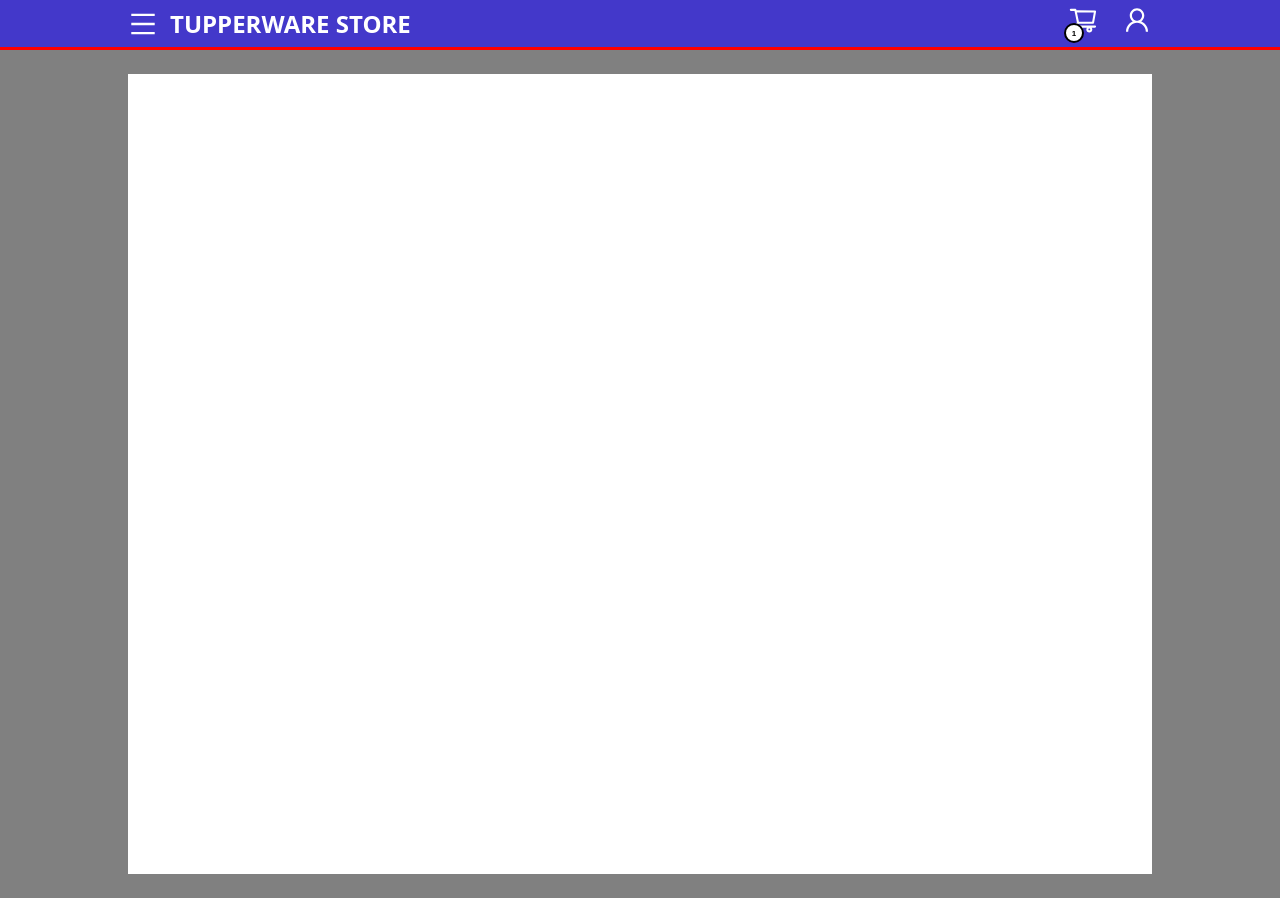
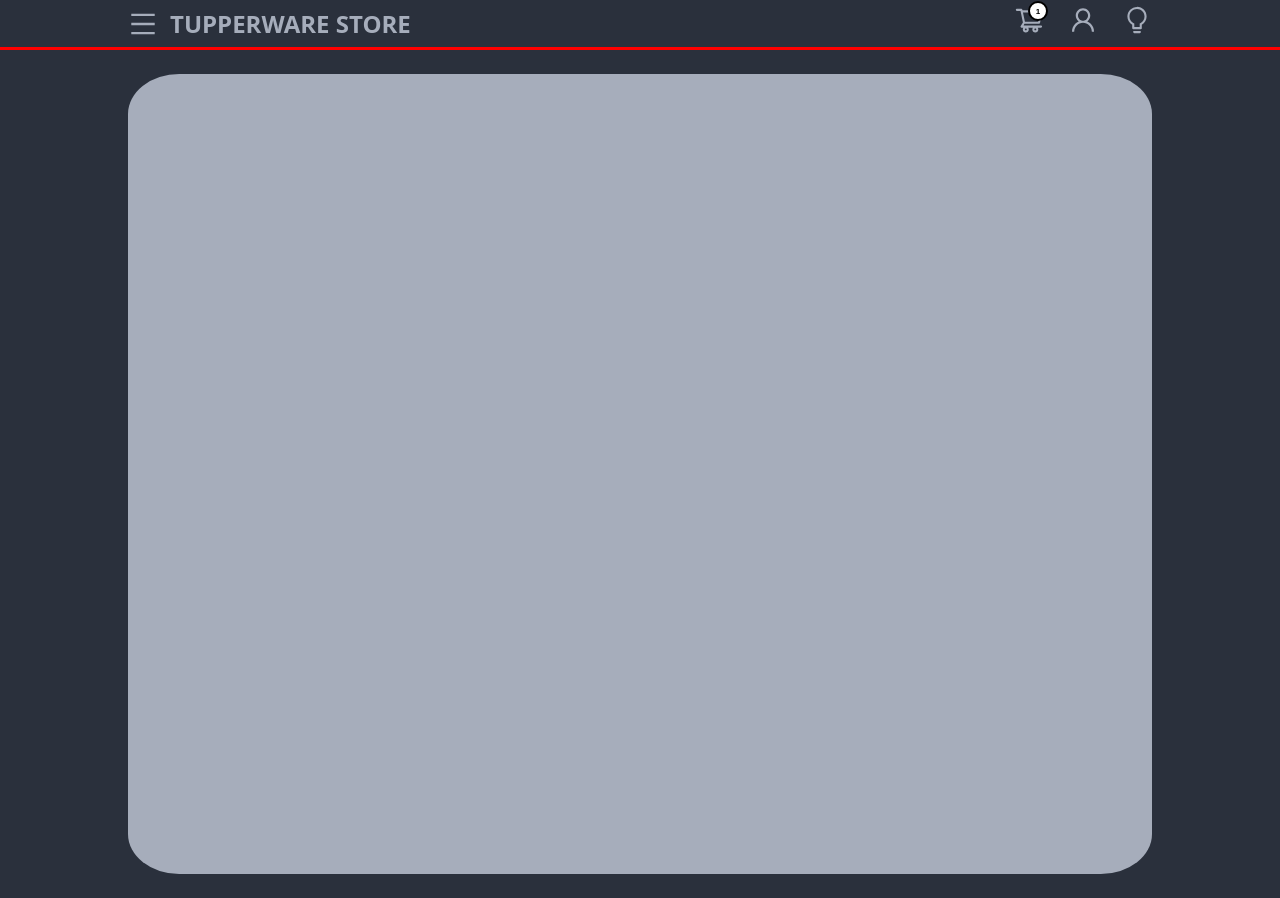
Before and after one commit to dadajonovich/store-template-dead, a React (Create React App) app: page / in a window 1280 px wide. Built offline with nearby package versions, Linux system fonts and the light colour scheme.

Commit message:
dark mode

```diff
--- a/src/App.js
+++ b/src/App.js
@@ -1,13 +1,22 @@
+import { useEffect, useState } from 'react';
 import Header from './components/header/Header';
 
 function App() {
+  const [theme, setTheme] = useState(
+    JSON.parse(localStorage.getItem('themes')) || 'dark'
+  );
+
+  useEffect(
+    () => localStorage.setItem('themes', JSON.stringify(theme)),
+    [theme]
+  );
   return (
-    <>
-      <Header />
+    <div data-theme={theme}>
+      <Header theme={theme} setTheme={setTheme} />
       <main>
         <div className='container'></div>
       </main>
-    </>
+    </div>
   );
 }
 
--- a/src/components/header/Header.jsx
+++ b/src/components/header/Header.jsx
@@ -6,10 +6,11 @@ import {
   AiOutlineUser,
   AiFillHome,
   AiOutlineInfoCircle,
+  AiOutlineBulb,
 } from 'react-icons/ai';
-import NavBar from './NavBar';
+import Navbar from './Navbar';
 
-function Header() {
+function Header({ theme, setTheme }) {
   const items = [
     { value: 'Home', href: '/#', icon: AiFillHome },
     { value: 'About', href: '/#', icon: AiOutlineInfoCircle },
@@ -38,10 +39,15 @@ function Header() {
             <button>
               <AiOutlineUser />
             </button>
+            <button
+              onClick={() => setTheme(theme === 'light' ? 'dark' : 'light')}
+            >
+              <AiOutlineBulb />
+            </button>
           </div>
         </div>
       </header>
-      {<NavBar active={menuSwitch} setActive={setMenuSwitch} items={items} />}
+      {<Navbar active={menuSwitch} setActive={setMenuSwitch} items={items} />}
     </>
   );
 }
--- a/src/scss/abstracts/_variables.scss
+++ b/src/scss/abstracts/_variables.scss
@@ -0,0 +1,17 @@
+:root {
+  --primary-color-light: rgb(255 255 255);
+  --secondary-color-light: rgb(0, 0, 0);
+
+  --primary-color-dark: rgb(42 48 60);
+  --secondary-color-dark: rgb(166 173 187);
+}
+
+[data-theme='light'] {
+  --primary-color: var(--primary-color-light);
+  --secondary-color: var(--secondary-color-light);
+}
+
+[data-theme='dark'] {
+  --primary-color: var(--primary-color-dark);
+  --secondary-color: var(--secondary-color-dark);
+}
--- a/src/scss/blocks/_header.scss
+++ b/src/scss/blocks/_header.scss
@@ -5,12 +5,11 @@
   padding: toRem(5);
 
   border-bottom: solid red;
-  background-color: rgb(67 56 202);
-
+  background-color: var(--primary-color);
   & button {
     cursor: pointer;
 
-    color: #fff;
+    color: var(--secondary-color);
     border: none;
     background-color: transparent;
 
@@ -31,6 +30,7 @@
   &__menu {
     display: flex;
     align-items: center;
+    justify-content: center;
 
     gap: toRem(12);
   }
@@ -42,7 +42,7 @@
   &__title {
     text-transform: uppercase;
 
-    color: #fff;
+    color: var(--secondary-color);
 
     font-size: toRem(24);
     font-weight: 700;
@@ -61,8 +61,8 @@
 
   &__counter {
     position: absolute;
-    top: toRem(18);
-    left: toRem(-4);
+    top: toRem(-4);
+    right: toRem(-4);
 
     display: flex;
     align-items: center;
@@ -97,12 +97,12 @@
   }
 
   &__list-wrapper {
-    width: 9rem;
+    width: 10rem;
     height: 100vh;
 
-    color: #fff;
+    color: var(--secondary-color);
     border-right: solid red;
-    background-color: rgb(67 56 202);
+    background-color: var(--primary-color);
   }
 
   &__list-item {
--- a/src/scss/blocks/_main.scss
+++ b/src/scss/blocks/_main.scss
@@ -1,5 +1,5 @@
 main {
-  background-color: gray;
+  background-color: var(--primary-color);
   min-height: 100vh;
   padding: toRem(24);
 }
@@ -7,6 +7,7 @@ main {
 .container {
   max-width: toRem(1024);
   height: 100vh;
-  background-color: #fff;
+  background-color: var(--secondary-color);
   margin: 0 auto;
+  border-radius: 5%;
 }
```
Also changed, not shown: src/components/Categories.jsx (added), src/components/header/Categories.jsx (deleted), src/components/header/Navbar.jsx (renamed from src/components/header/NavBar.jsx), 1 other file (tests, documents, lock files or other folders).
